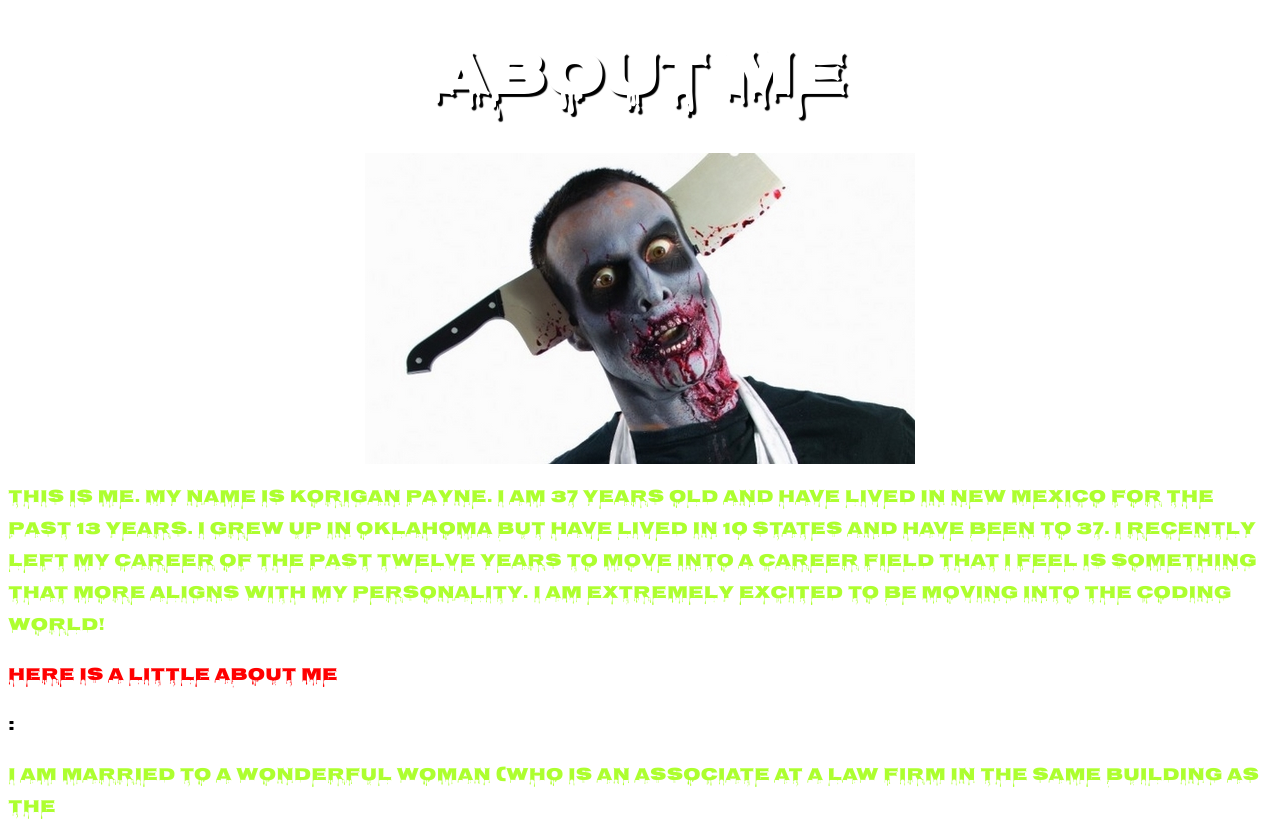
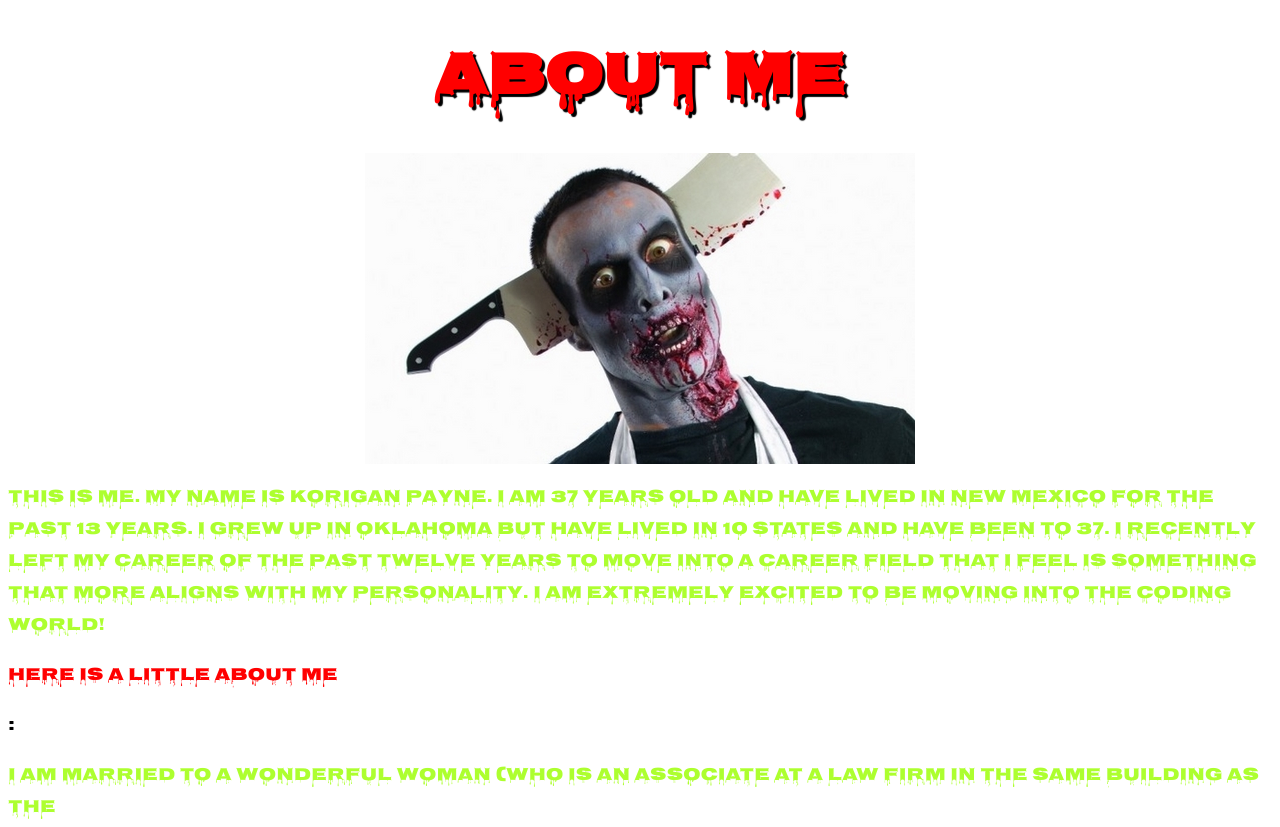
Before and after one commit to Koriganp/about-korigan, a plain HTML site: page index.html in a window 1280 px wide. Shown: the top 827 px of the page. Drawn offline with Linux system fonts and the light colour scheme.

Commit message:
last color font update

```diff
--- a/index.html
+++ b/index.html
@@ -8,7 +8,7 @@
 		<link rel="stylesheet" href="path/to/font-awesome/css/font-awesome.min.css">
 	</head>
 	<body>
-		<h1>About Me</h1>
+		<h1 class="redtext">About Me</h1>
 		<img class="me" src="./images/koriganv2.jpg" alt="Pic of Me (Korigan Payne)"/>
 
 		<p>This is me. My name is Korigan Payne. I am 37 years old and have lived in
```
